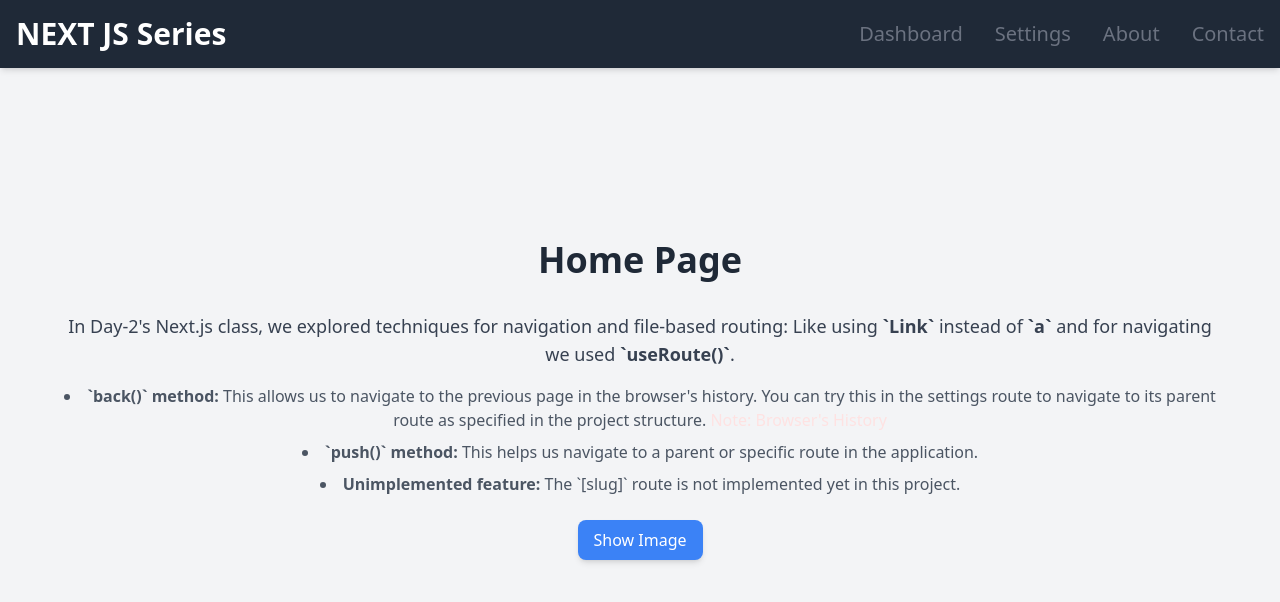
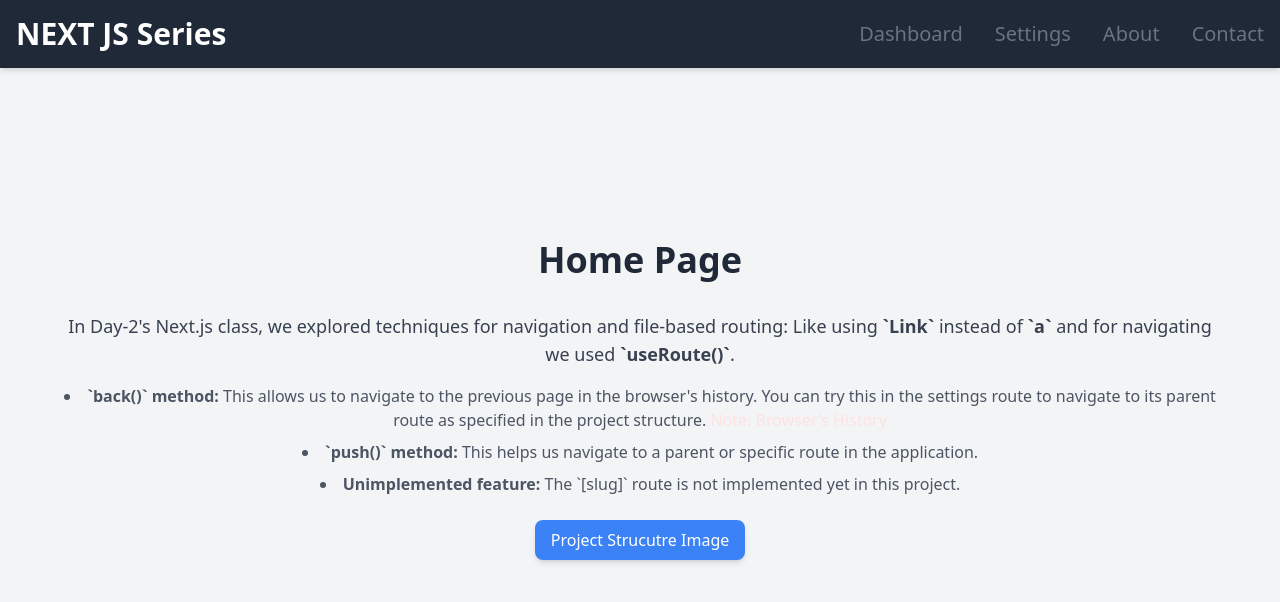
Before and after one commit to ROMANVIKI/nextjs_series, a Next.js app: page / in a window 1280 px wide. Shown: the top 602 px of the page. Built offline with nearby package versions, Linux system fonts and the light colour scheme.

Commit message:
editing btn

```diff
--- a/app/components/Navbar.jsx
+++ b/app/components/Navbar.jsx
@@ -68,7 +68,7 @@ const Navbar = () => {
           <div className="absolute right-0 p-6 bg-gray-700 text-lg rounded-md shadow-lg">
             <div className="flex flex-col space-y-2 p-4 text-center">
               <Link href="/dashboard">
-                <p className="text-gray-300 cursor-pointer hover:text-white">
+                <p className="text-gray-300 cursor-pointer hover:text-white border border-b-zinc-50">
                   Dashboard
                 </p>
               </Link>
--- a/app/page.js
+++ b/app/page.js
@@ -17,9 +17,6 @@ const Home = () => {
     <>
       {isImage ? (
         <div className="flex flex-col items-center justify-center min-h-screen bg-gray-100 pt-12">
-          <div className=" text-3xl">
-            <p>Project Structure Image</p>
-          </div>
           <div className='mt-4'>
 
             <Image
@@ -60,7 +57,7 @@ const Home = () => {
             onClick={() => setIsImage(true)}
             className="mt-6 bg-blue-500 text-white px-4 py-2 rounded-lg shadow-md hover:bg-blue-600 transition duration-200"
           >
-            Show Image
+            Project Strucutre Image
           </button>
         </div>
       )}
```
